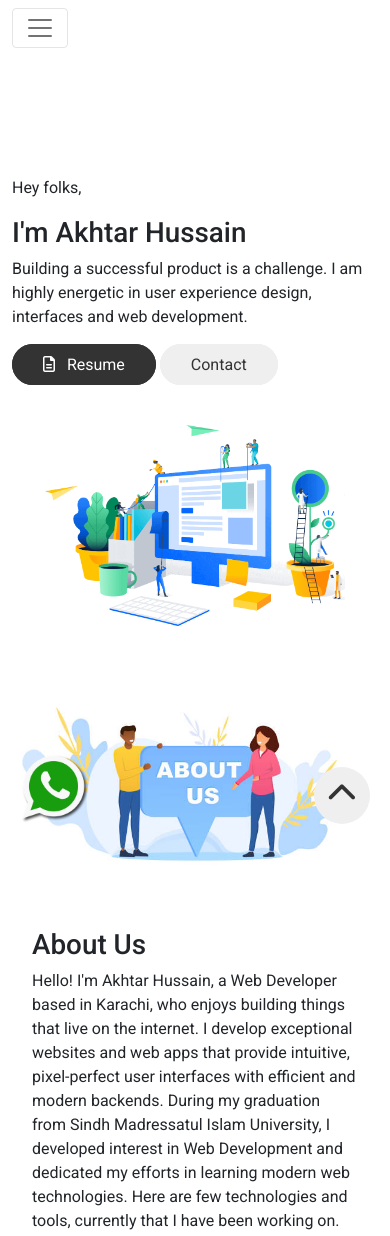
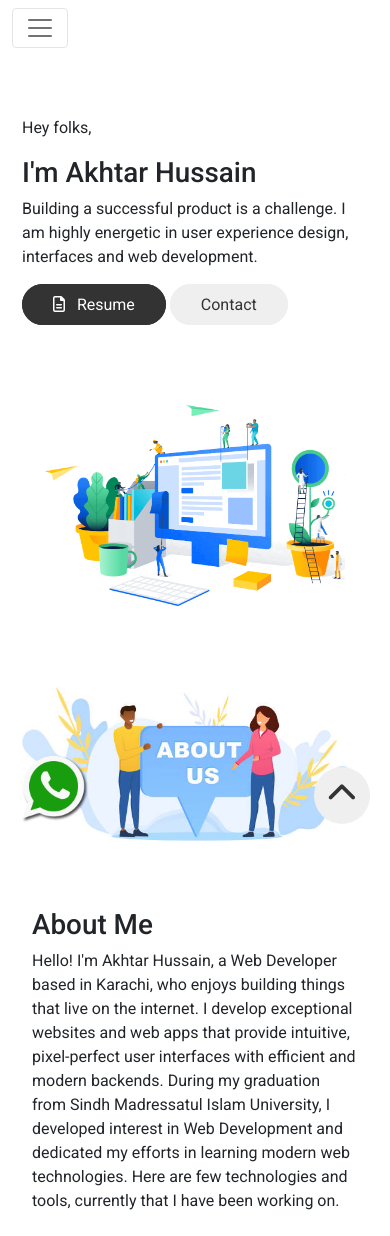
Before and after one commit to akhtar02/akhtar02.github.io, a plain HTML site: page index.html in a window 390 px wide. Shown: the top 1236 px of the page. Drawn offline with nearby package versions, Linux system fonts and the light colour scheme.

Commit message:
update Portfolio

```diff
--- a/index.html
+++ b/index.html
@@ -98,7 +98,7 @@
                 </div>
                 <div class="col-md-6 col-sm-12 order-sm-1">
                    <div class="about-title">
-                       <h1>About Us</h1>
+                       <h1>About Me</h1>
                        <p>Hello! I'm Akhtar Hussain, a Web Developer based in Karachi, who enjoys building things that live on the internet. I develop exceptional websites and web apps that provide intuitive, pixel-perfect user interfaces with efficient and modern backends. During my graduation from Sindh Madressatul Islam University, I developed interest in Web Development and dedicated my efforts in learning modern web technologies.
 
                         Here are few technologies and tools, currently that I have been working on.</p>
--- a/style.css
+++ b/style.css
@@ -239,4 +239,9 @@
     display: block;
     margin:  0 auto !important;
 }
+.profile-title{
+    margin-top: 50px !important;
+    margin-bottom: 30px !important;
+    padding: 10px 10px;
+}
   }
```
